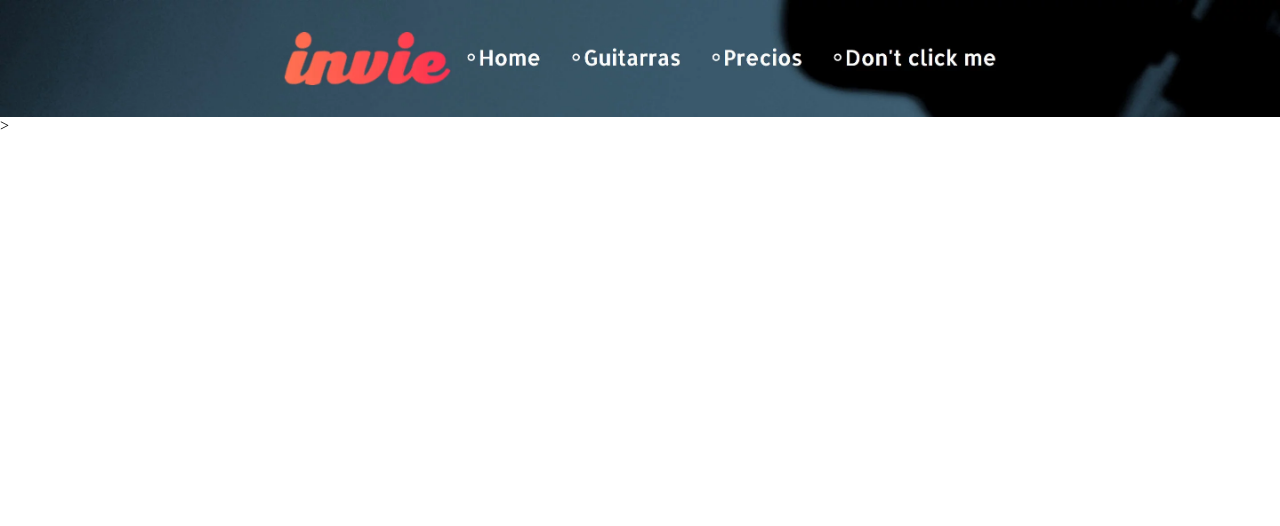
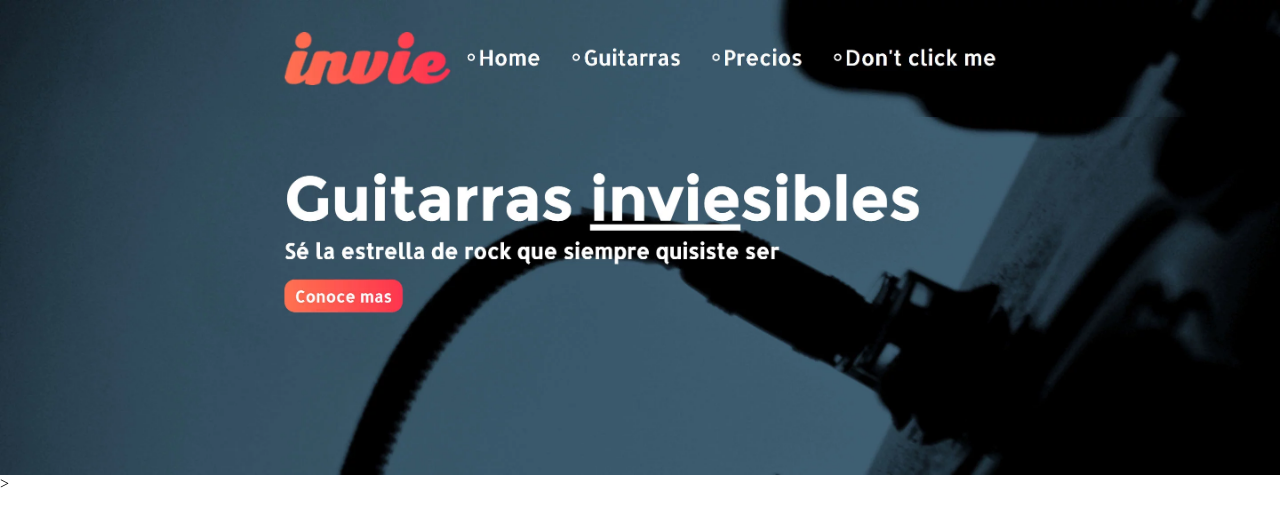
Before and after one commit to dahwild/invie-github, a plain HTML site: page index.html in a window 1280 px wide. Drawn offline with Linux system fonts and the light colour scheme.

Commit message:
agregado nuestro hero

```diff
--- a/index.html
+++ b/index.html
@@ -15,5 +15,6 @@
   </head>
   <body>
     <img src="header.png" alt="">
+    <img src="hero.png" alt="">
   </body>
 </html>>
```
Also changed, not shown: hero.png (added).
